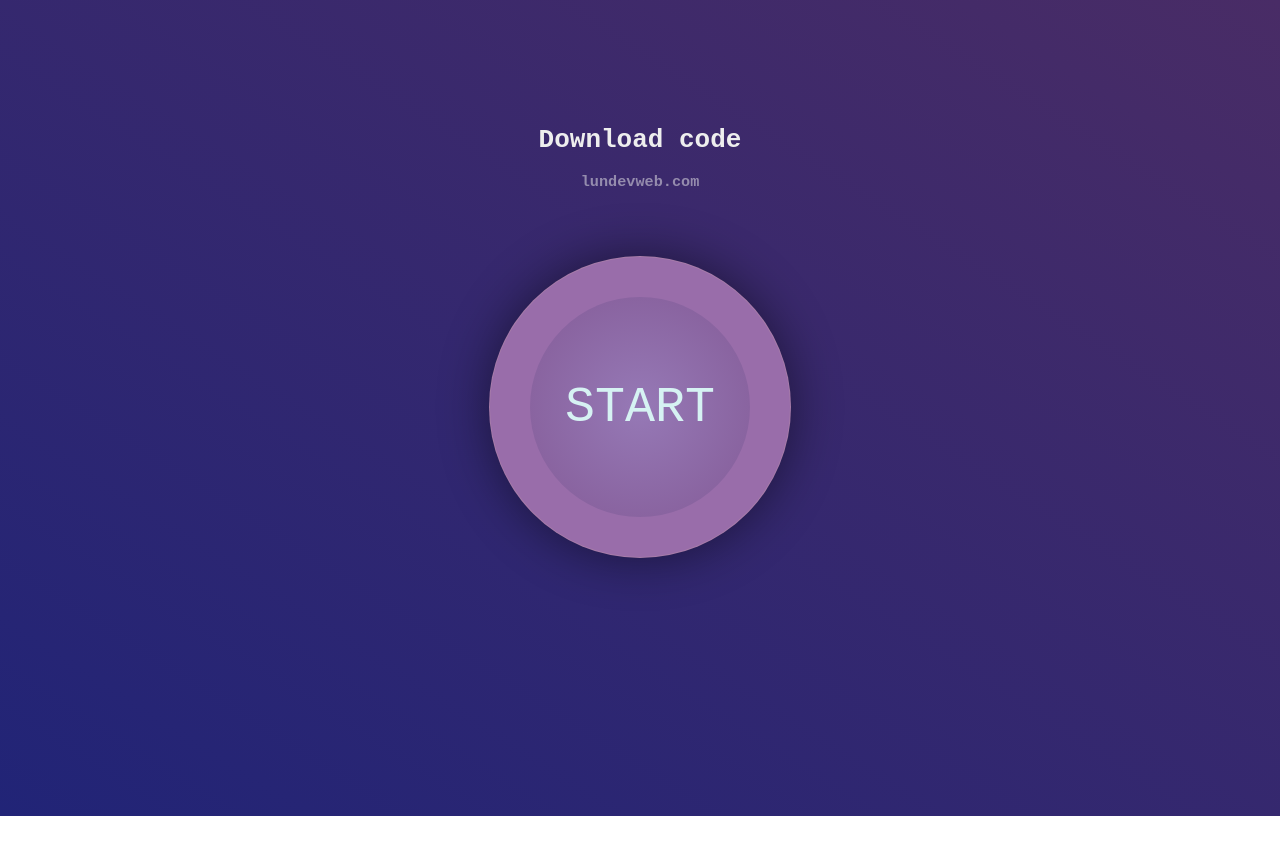
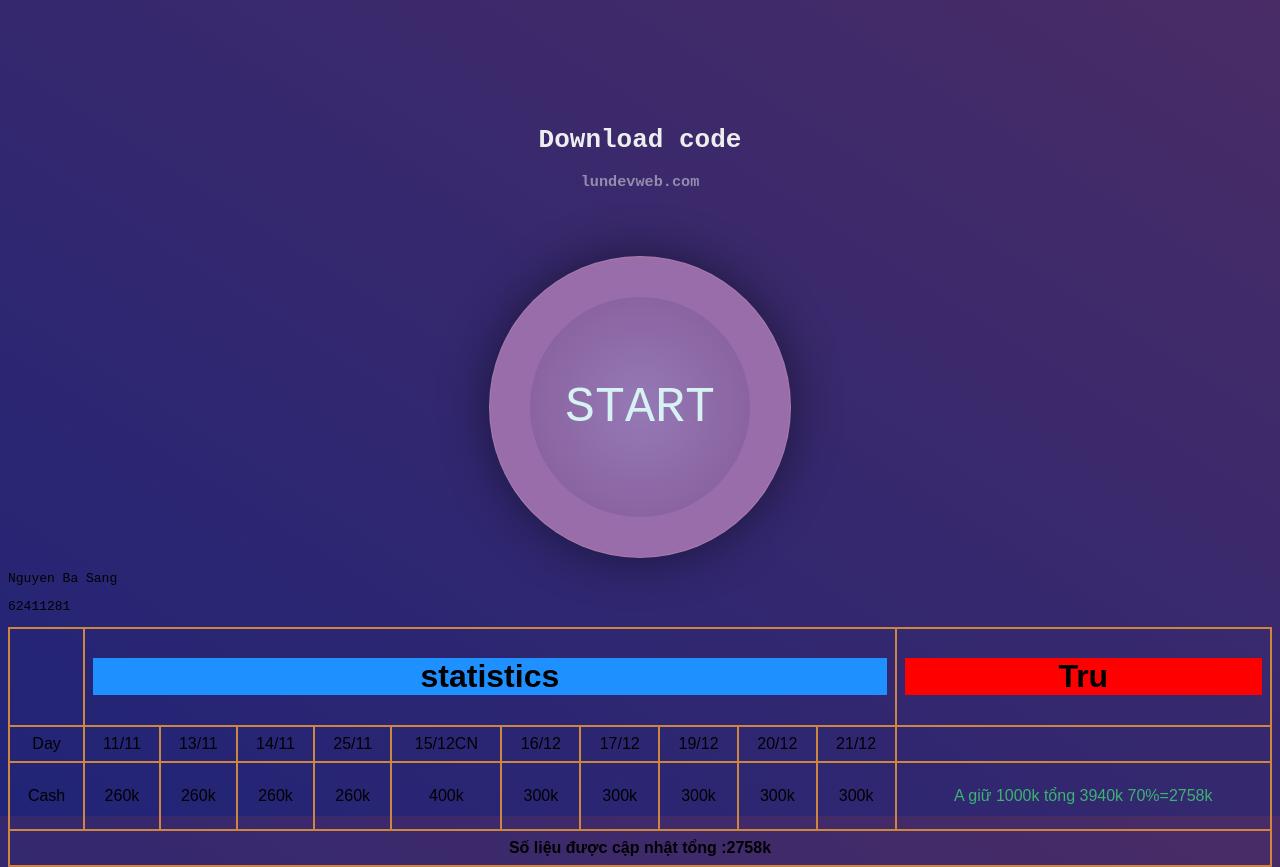
Before and after one commit to sangpcz/X, a plain HTML site: page index.html in a window 1280 px wide. Before the commit the page ends 816 px from the top, so only its background shows below. Drawn offline with Linux system fonts and the light colour scheme.

Commit message:
Update index.html

```diff
--- a/index.html
+++ b/index.html
@@ -20,3 +20,79 @@
     <script src="script.js"></script>
 </body>
 </html>
+<!DOCTYPE html>
+<html>
+<head>
+<style>
+table {
+  font-family: arial, sans-serif;
+  border-collapse: collapse;
+  width: 100%;
+}
+
+td, th {
+  border: 2px solid Peru;
+  text-align: center;
+  padding: 8px;
+
+}
+
+tr:nth-child(even) {
+
+}
+</style>
+</head>
+<table>
+
+  <thead>
+    <tr>
+      <th colspan="1"></th>
+      <th colspan="10"><h1 style="background-color:DodgerBlue;">statistics</th>
+          <th colspan="2"><h1 style="background-color:Red;">Tru</th>
+    </tr>
+
+  </thead>
+  <p>Nguyen Ba Sang</p>
+<p>62411281</p>
+  <tbody>
+    <tr>
+         <td>Day</td>
+         <td>11/11</td>
+         <td>13/11</td>
+         <td>14/11</td>
+         <td>25/11</td>
+         <td>15/12CN</td>
+         <td>16/12</td>
+         <td>17/12</td>
+         <td>19/12</td>
+         <td>20/12</td>
+          <td>21/12</td>
+          <td></td>
+    </tr>
+
+    <tr>
+      <td>Cash</td>
+      <td>260k</td>
+      <td>260k</td>
+      <td>260k</td>
+         <td>260k</td>
+            <td>400k</td>
+               <td>300k</td>
+                  <td>300k</td>
+                     <td>300k</td>
+                        <td>300k</td>
+                           <td>300k</td>
+                              <td><p style="color:MediumSeaGreen;">A giữ 1000k tổng 3940k
+70%=2758k</p></td>
+    </tr>
+
+
+  </tbody>
+
+  <tfoot>
+    <tr>
+      <th colspan= "14">Số liệu được cập nhật tổng :2758k</th>
+    </tr>
+  </tfoot>
+
+</table>
```
